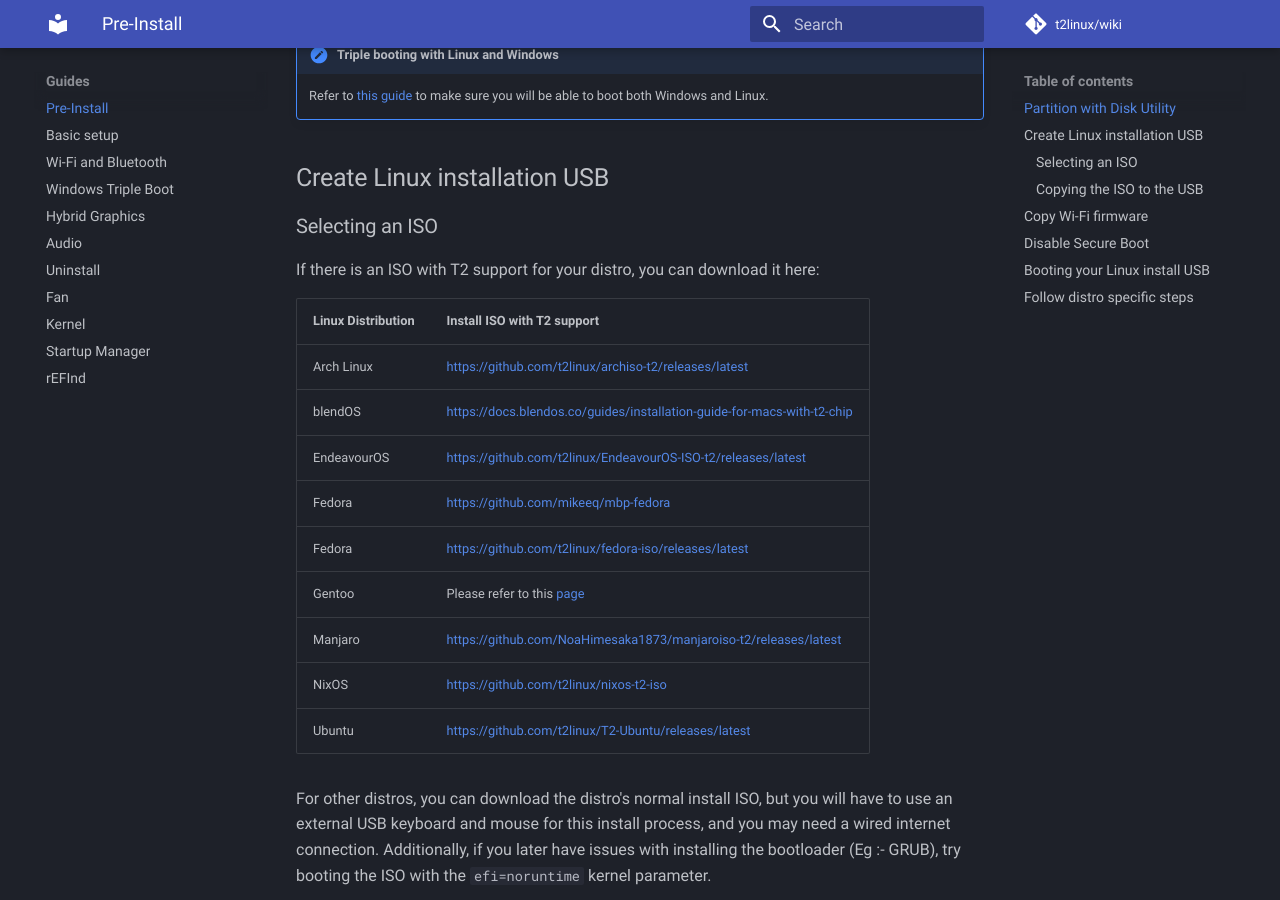
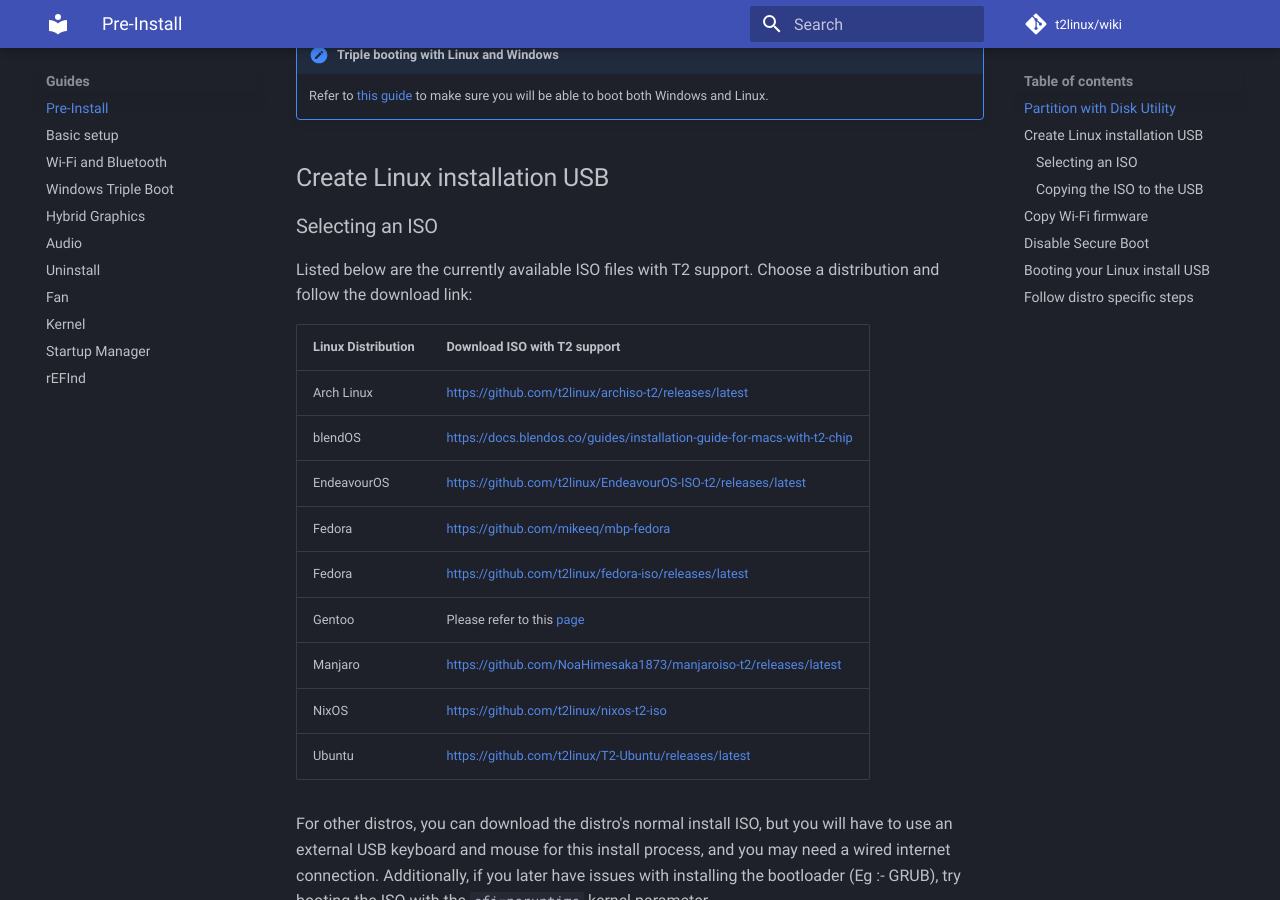
Before and after one commit to t2linux/wiki, an MkDocs documentation site: the page built from docs/guides/preinstall.md, in a window 1280 px wide and 900 px high, scrolled down 544 px. Built offline with MkDocs 1.6.1 and Material for MkDocs 9.7.7, drawn with Linux system fonts in a browser that asks for light colours; comment, search, counter and statistics services are not loaded.

Commit message:
Clarification in Selecting ISO
Clarifications

```diff
--- a/docs/guides/preinstall.md
+++ b/docs/guides/preinstall.md
@@ -13,15 +13,15 @@ In macOS Disk Utility, [create a partition](https://support.apple.com/guide/disk
 
 ### Selecting an ISO
 
-If there is an ISO with T2 support for your distro, you can download it here:
+Listed below are the currently available ISO files with T2 support. Choose a distribution and follow the download link:
 
-| Linux Distribution | Install ISO with T2 support |
+| Linux Distribution | Download ISO with T2 support |
 | ------------------ | --------------------------- |
 | Arch Linux         | <https://github.com/t2linux/archiso-t2/releases/latest> |
 | blendOS            | <https://docs.blendos.co/guides/installation-guide-for-macs-with-t2-chip> |
 | EndeavourOS        | <https://github.com/t2linux/EndeavourOS-ISO-t2/releases/latest> |
-| Fedora       | <https://github.com/mikeeq/mbp-fedora> |
-| Fedora       | <https://github.com/t2linux/fedora-iso/releases/latest> |
+| Fedora             | <https://github.com/mikeeq/mbp-fedora> |
+| Fedora             | <https://github.com/t2linux/fedora-iso/releases/latest> |
 | Gentoo             | Please refer to this [page](https://wiki.t2linux.org/distributions/gentoo/installation/) |
 | Manjaro            | <https://github.com/NoaHimesaka1873/manjaroiso-t2/releases/latest> |
 | NixOS              | <https://github.com/t2linux/nixos-t2-iso> |
```
